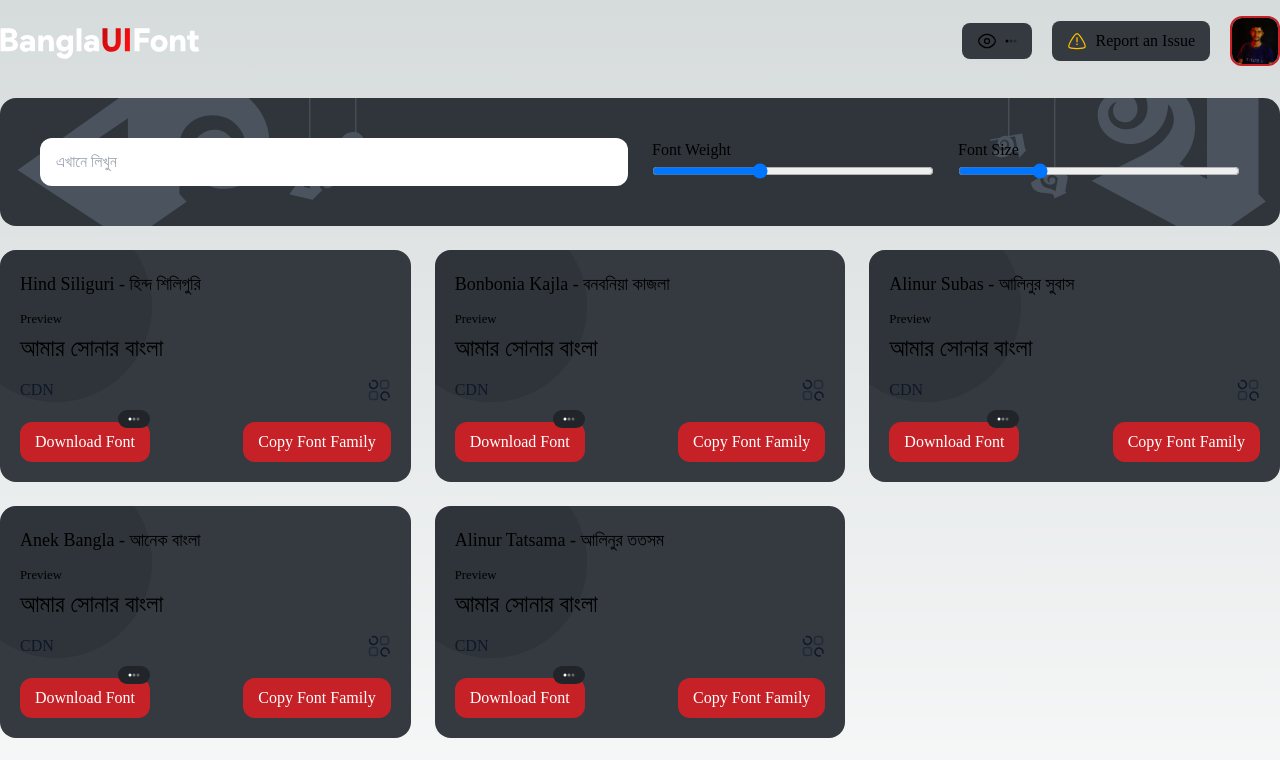
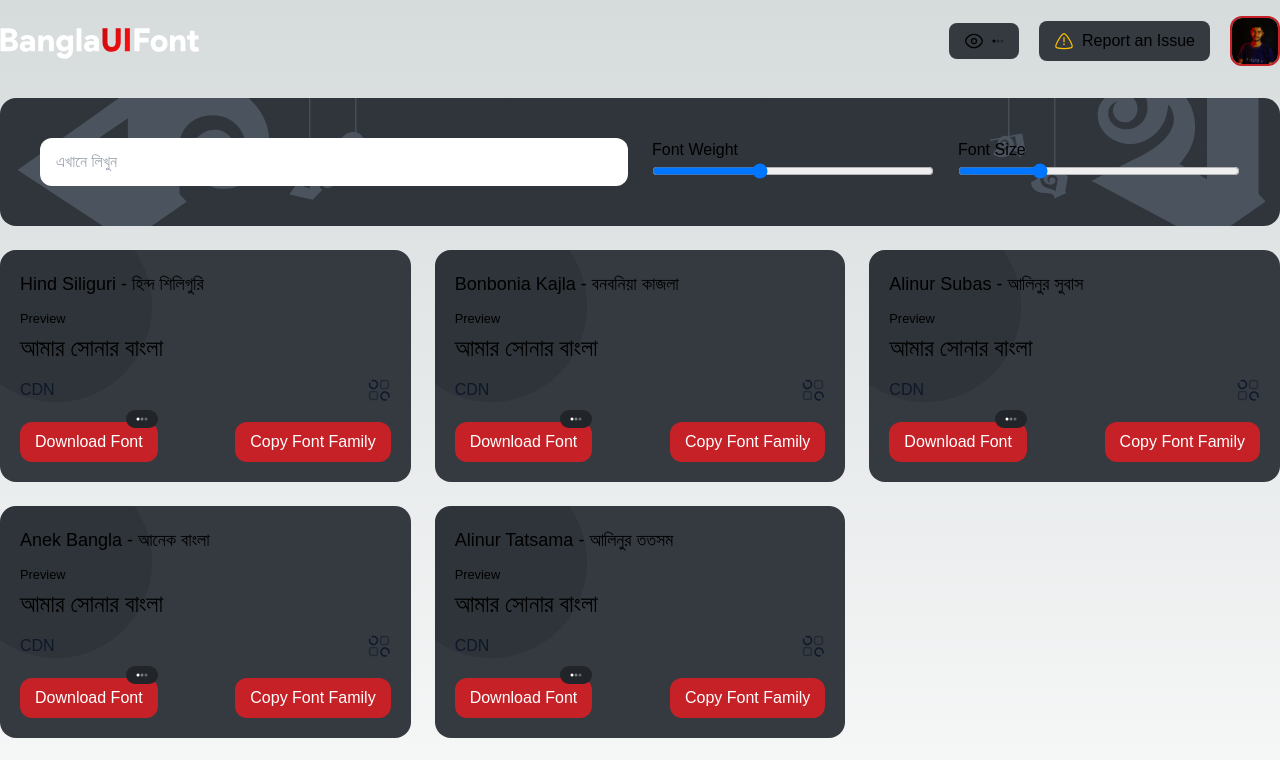
Before and after one commit to ShakilAnsary9/banglauifont-next, a Next.js app: page / in a window 1280 px wide. Shown: the top 760 px of the page. Built offline with nearby package versions, Linux system fonts and the light colour scheme; no server answers; the database is empty.

Commit message:
fix Font

```diff
--- a/app/globals.css
+++ b/app/globals.css
@@ -52,7 +52,7 @@
       rgb(var(--background-end-rgb))
     )
     rgb(var(--background-start-rgb));
-  font-family: "'Space Grotesk', 'Hind Siliguri', sans-serif" !important;
+  font-family: "Space Grotesk", "Hind Siliguri", sans-serif !important;
 }
 
 .link-cdn {
```
